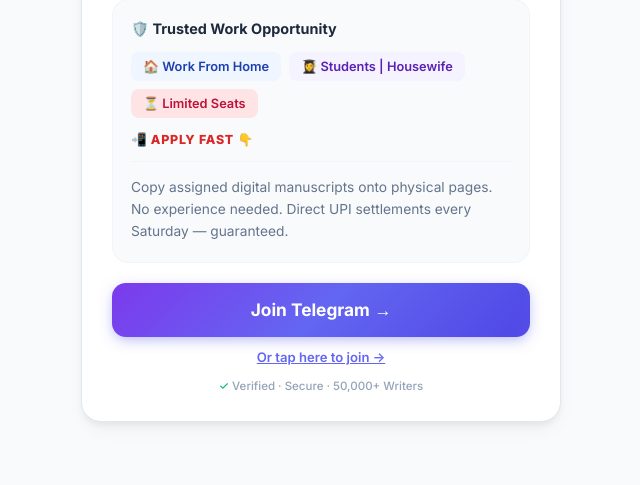
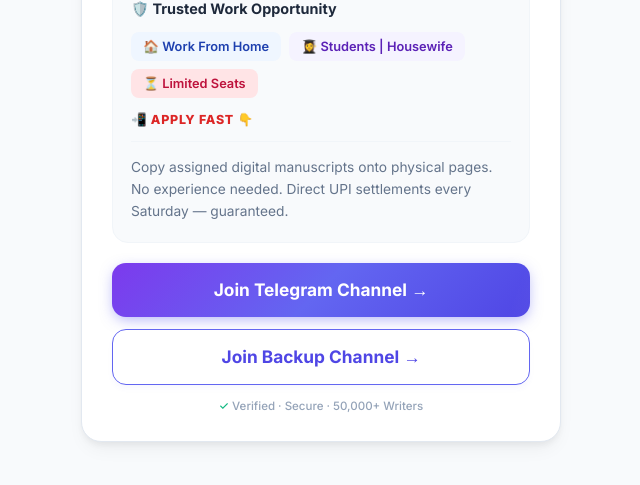
Before and after one commit to Aryxion/global-writing-work, a plain HTML site: page index.html in a window 1280 px wide. Shown: the part 313-798 px from the top of the page, without its empty margins (319-959 px from the left). Drawn offline with Linux system fonts and the light colour scheme.

Commit message:
Update Meta Pixel ID to 3730759477061756 and set up dual Telegram buttons

```diff
--- a/index.html
+++ b/index.html
@@ -19,11 +19,11 @@
     t.src=v;s=b.getElementsByTagName(e)[0];
     s.parentNode.insertBefore(t,s)}(window, document,'script',
     'https://connect.facebook.net/en_US/fbevents.js');
-    fbq('init', '4494870130756430');
+    fbq('init', '3730759477061756');
     fbq('track', 'PageView');
     </script>
     <noscript><img height="1" width="1" style="display:none"
-    src="https://www.facebook.com/tr?id=4494870130756430&ev=PageView&noscript=1"
+    src="https://www.facebook.com/tr?id=3730759477061756&ev=PageView&noscript=1"
     /></noscript>
     <!-- End Meta Pixel Code -->
 
@@ -253,6 +253,25 @@
             box-shadow: 0 2px 8px rgba(99,102,241,0.4);
         }
 
+        a.cta-btn.cta-secondary {
+            background-color: #ffffff;
+            background-image: none;
+            color: #4f46e5;
+            border: 1.5px solid #6366f1;
+            box-shadow: 0 4px 6px -1px rgba(99,102,241,0.05);
+            margin-top: 12px;
+        }
+        a.cta-btn.cta-secondary::after {
+            content: none;
+        }
+        a.cta-btn.cta-secondary:active {
+            background-color: #f5f3ff;
+            border-color: #4f46e5;
+            -webkit-transform: scale(0.97);
+            transform: scale(0.97);
+            box-shadow: none;
+        }
+
         /* ── Trust line ── */
         .trust {
             text-align: center;
@@ -262,17 +281,6 @@
             font-weight: 500;
         }
         .trust span { color: #10b981; }
-
-        /* ── Secondary text link (fallback) ── */
-        .fallback-link {
-            display: block;
-            text-align: center;
-            margin-top: 12px;
-            font-size: 0.82rem;
-            color: #6366f1;
-            text-decoration: underline;
-            font-weight: 600;
-        }
 
         /* ── Responsive ── */
         @media screen and (max-width: 360px) {
@@ -320,14 +328,13 @@
         </div>
 
         <div class="cta-wrap">
-            <a href="https://t.me/+l4kS3K4CLtUyNGE1" class="cta-btn" target="_blank" rel="noopener noreferrer" id="join-telegram-btn" onclick="if(window.fbq)fbq('track','Lead');">
-                Join Telegram  →
+            <a href="https://t.me/+YNM9PWiFdu9hOTc1" class="cta-btn cta-primary" target="_blank" rel="noopener noreferrer" id="join-telegram-btn-1" onclick="if(window.fbq)fbq('track','Lead');">
+                Join Telegram Channel  →
+            </a>
+            <a href="https://t.me/+YNM9PWiFdu9hOTc1" class="cta-btn cta-secondary" target="_blank" rel="noopener noreferrer" id="join-telegram-btn-2" onclick="if(window.fbq)fbq('track','Lead');">
+                Join Backup Channel  →
             </a>
         </div>
-
-        <a href="https://t.me/+l4kS3K4CLtUyNGE1" class="fallback-link" target="_blank" rel="noopener noreferrer" onclick="if(window.fbq)fbq('track','Lead');">
-            Or tap here to join →
-        </a>
 
         <div class="trust">
             <span>✓</span> Verified · Secure · 50,000+ Writers
```
